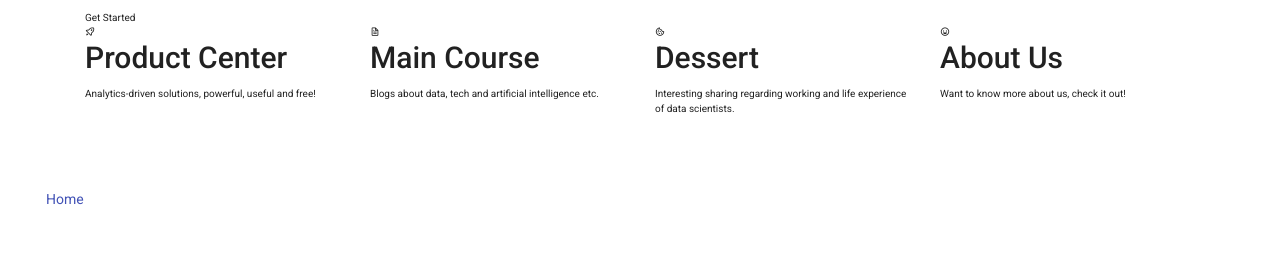
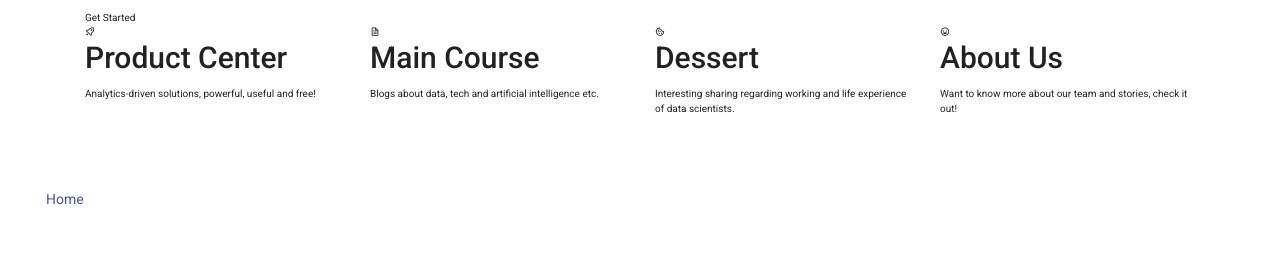
Before and after one commit to BulletTech/BulletTech, an MkDocs documentation site: the page built from docs/index.md, in a window 1280 px wide. Shown: the part 366-645 px from the top of the page. Built offline with MkDocs 1.6.1 and Material for MkDocs 9.7.7, drawn with Linux system fonts in a browser that asks for light colours; nearby versions of some CDN libraries; library files that are not in the unit come from our copies; comment, search, counter and statistics services are not loaded.

Commit message:
Update wording

```diff
--- a/material/overrides/home.html
+++ b/material/overrides/home.html
@@ -99,7 +99,7 @@
           <div class="icon-box" data-aos="fade-up" data-aos-delay="400">
             <div class="icon"><i class="bx bx-happy"></i></div>
             <h4 class="title"><a href="https://bullettech.github.io/BulletTech/About_us/">About Us</a></h4>
-            <a href="https://bullettech.github.io/BulletTech/About_us/"><p class="description">Want to know more about us, check it out!</p></a>
+            <a href="https://bullettech.github.io/BulletTech/About_us/"><p class="description">Want to know more about our team and stories, check it out!</p></a>
 
           </div>
         </div>
```
